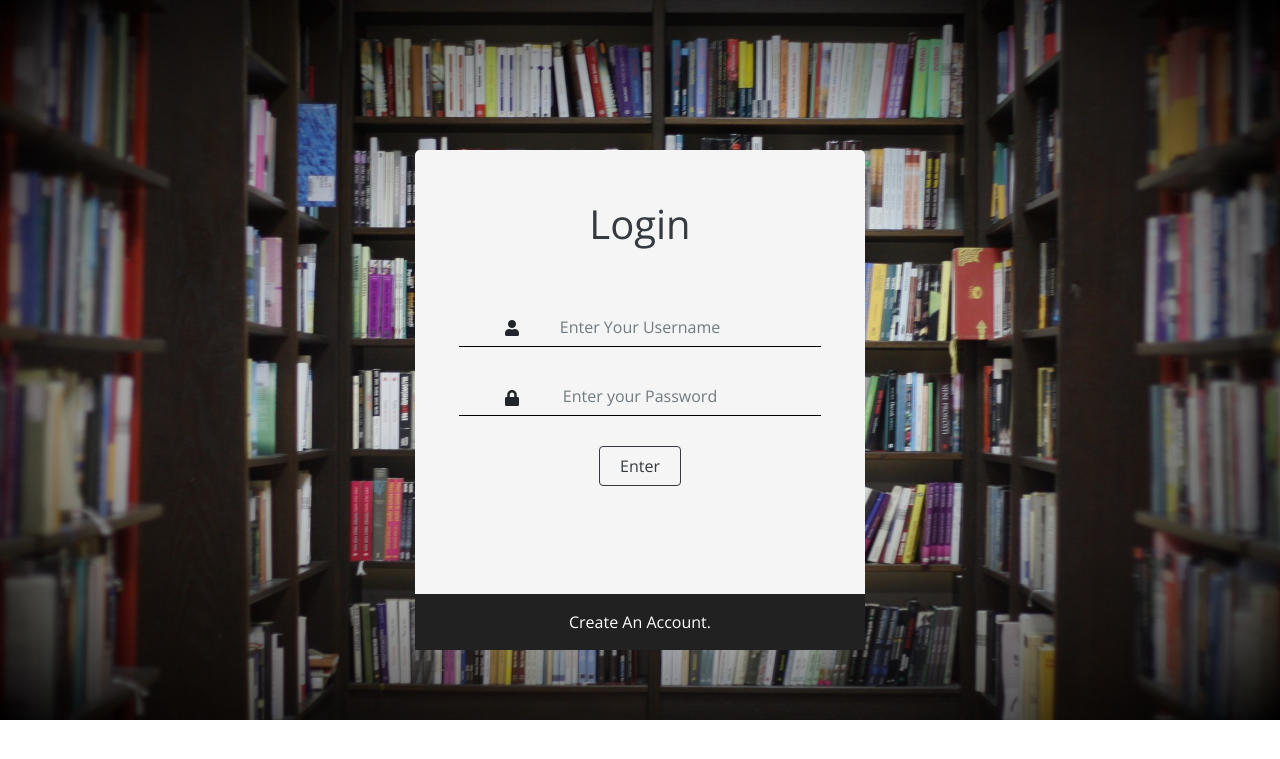
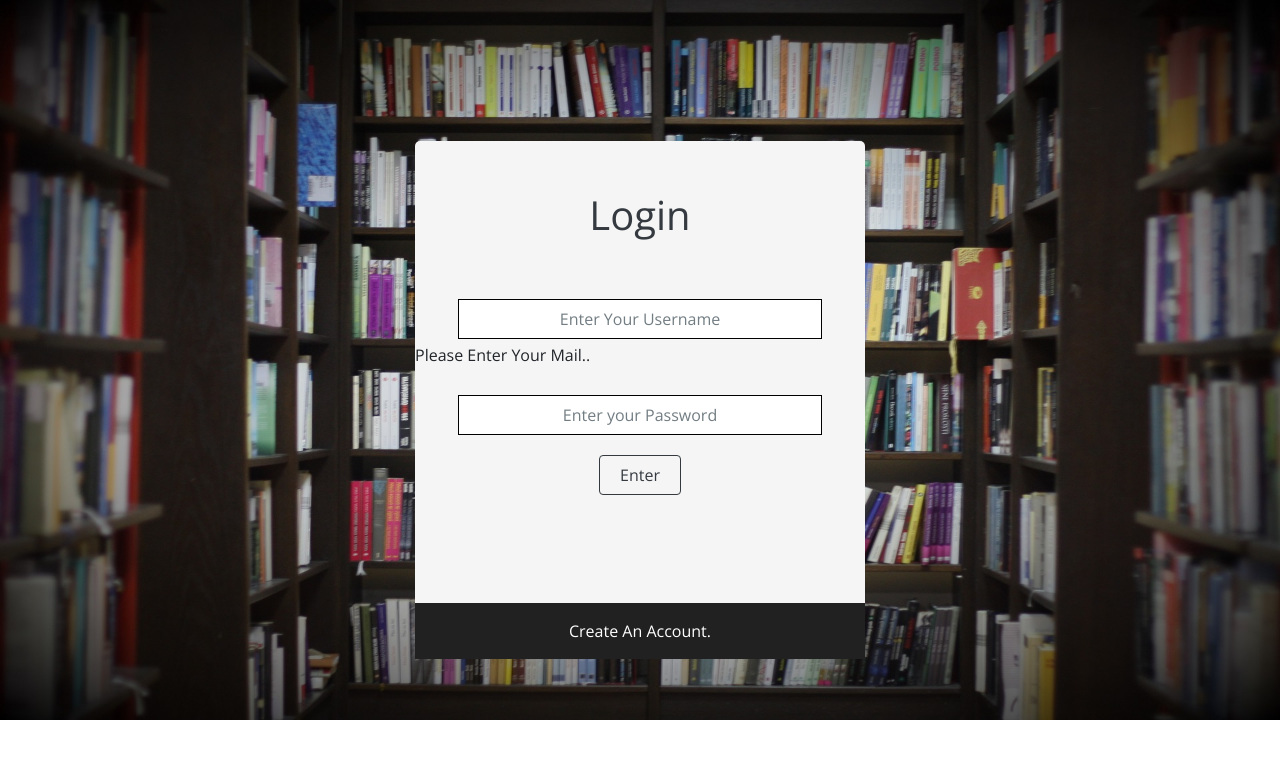
Before and after one commit to NSU-SU19CSE299S08/SU19CSE299S08G05NSU, a PHP site: page /login.html in a window 1280 px wide. Shown: the top 759 px of the page. Run offline with PHP 8.4, Linux system fonts and the light colour scheme.

Commit message:
issue #4: login form modified

```diff
--- a/Project-Code/css/login.css
+++ b/Project-Code/css/login.css
@@ -17,7 +17,6 @@ body {
     transform: translate(-50%,-50%);
   } */
 .main {
-  height: 500px;
   width: 450px;
   background-color: #f5f5f5;
   border-radius: 5px;
@@ -43,18 +42,33 @@ body {
   top: 48%;
   left: 20%;
 }
-.main input[type='text'],
+/* .main input[type='text'],
 input[type='password'],
 input[type='email'] {
   display: block;
   margin: 30px auto;
   padding: 7px 80px;
-  border-top: none;
+  /* border-top: none;
   border-right: none;
   border-left: none;
-  border-bottom: 1px solid black;
+  border: 1px solid black;
   outline: none;
   background: none;
+} */
+.main input[type='text'] {
+  display: block;
+  padding: 7px 80px;
+  margin: 4px auto;
+  border: 1px solid black;
+  margin-top: 30px;
+}
+.main input[type='password'] {
+  display: block;
+  padding: 7px 80px;
+  margin: 20px auto;
+  border: 1px solid black;
+}
+.main .email__label {
 }
 .main input[type='submit'] {
   display: block;
--- a/Project-Code/login.html
+++ b/Project-Code/login.html
@@ -3,10 +3,9 @@
   <head>
     <meta charset="UTF-8" />
     <meta name="viewport" content="width=device-width, initial-scale=1.0" />
-    <meta name="author" content="Nayeem, Nasib, Iffat, Ilias" />
 
     <meta http-equiv="X-UA-Compatible" content="ie=edge" />
-    <title>Login -- BoiMela Service</title>
+    <title>Login</title>
 
     <!-- css files -->
     <link rel="stylesheet" href="css/all.min.css" />
@@ -31,12 +30,12 @@
         <h1 class="text-center text-dark">Login</h1>
         <form action="#">
           <div class="form-input">
-            <i class="fas fa-user"></i>
+            <!-- <i class="fas fa-user"></i> -->
             <input type="text" placeholder="Enter Your Username" />
-            <!-- <input type="email" placeholder="Enter Your Email"> -->
+            <label for="" class="email__label">Please Enter Your Mail..</label>
           </div>
           <div class="form-input">
-            <i class="fas fa-lock"></i>
+            <!-- <i class="fas fa-lock"></i> -->
             <input type="password" placeholder="Enter your Password" />
           </div>
 
```
